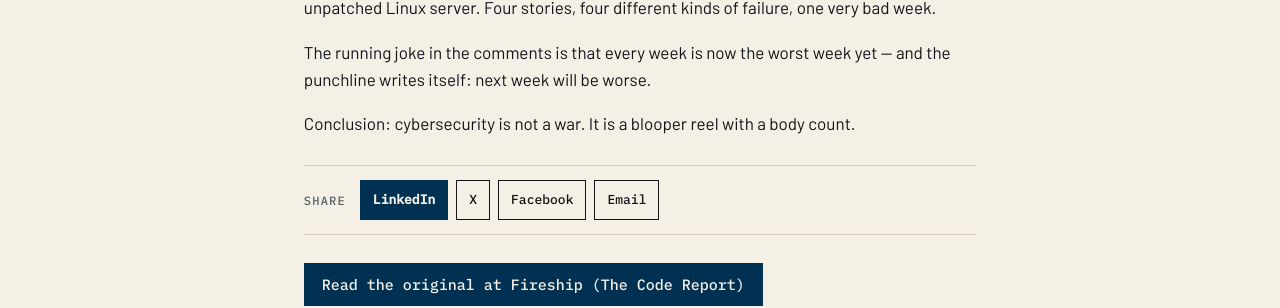
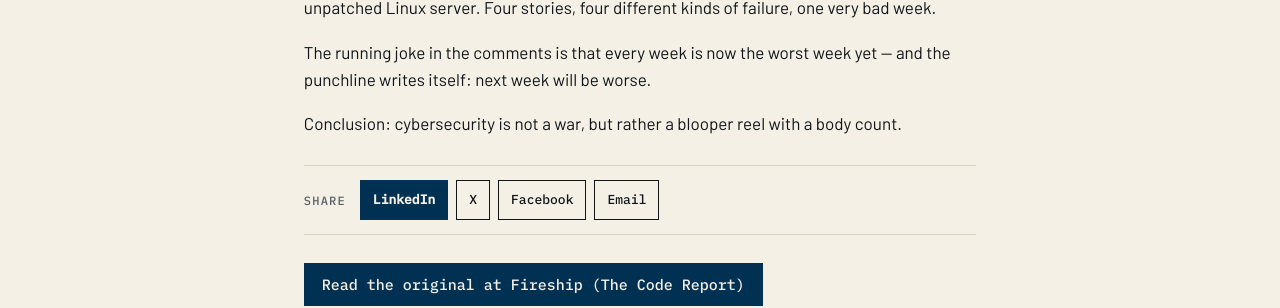
Before and after one commit to katz-news/katz.news, a Jekyll site: the page built from _posts/briefs/2026-11-04-the-worst-week-in-cybersecurity-history-so-far.md, in a window 1280 px wide. Shown: the part 978-1286 px from the top of the page. Built offline with Jekyll 4.4.1, drawn with Linux system fonts in a browser that asks for light colours.

```diff
--- a/_data/build.yml
+++ b/_data/build.yml
@@ -1 +1 @@
-published_at: 2026-11-05T18:31:11Z
+published_at: 2026-11-05T18:32:14Z
--- a/_posts/briefs/2026-11-04-the-worst-week-in-cybersecurity-history-so-far.md
+++ b/_posts/briefs/2026-11-04-the-worst-week-in-cybersecurity-history-so-far.md
@@ -13,4 +13,4 @@ Fireship's Code Report (3 November 2026) rounds up four disasters in a single we
 
 The running joke in the comments is that every week is now the worst week yet — and the punchline writes itself: next week will be worse.
 
-Conclusion: cybersecurity is not a war. It is a blooper reel with a body count.
+Conclusion: cybersecurity is not a war, but rather a blooper reel with a body count.
```
